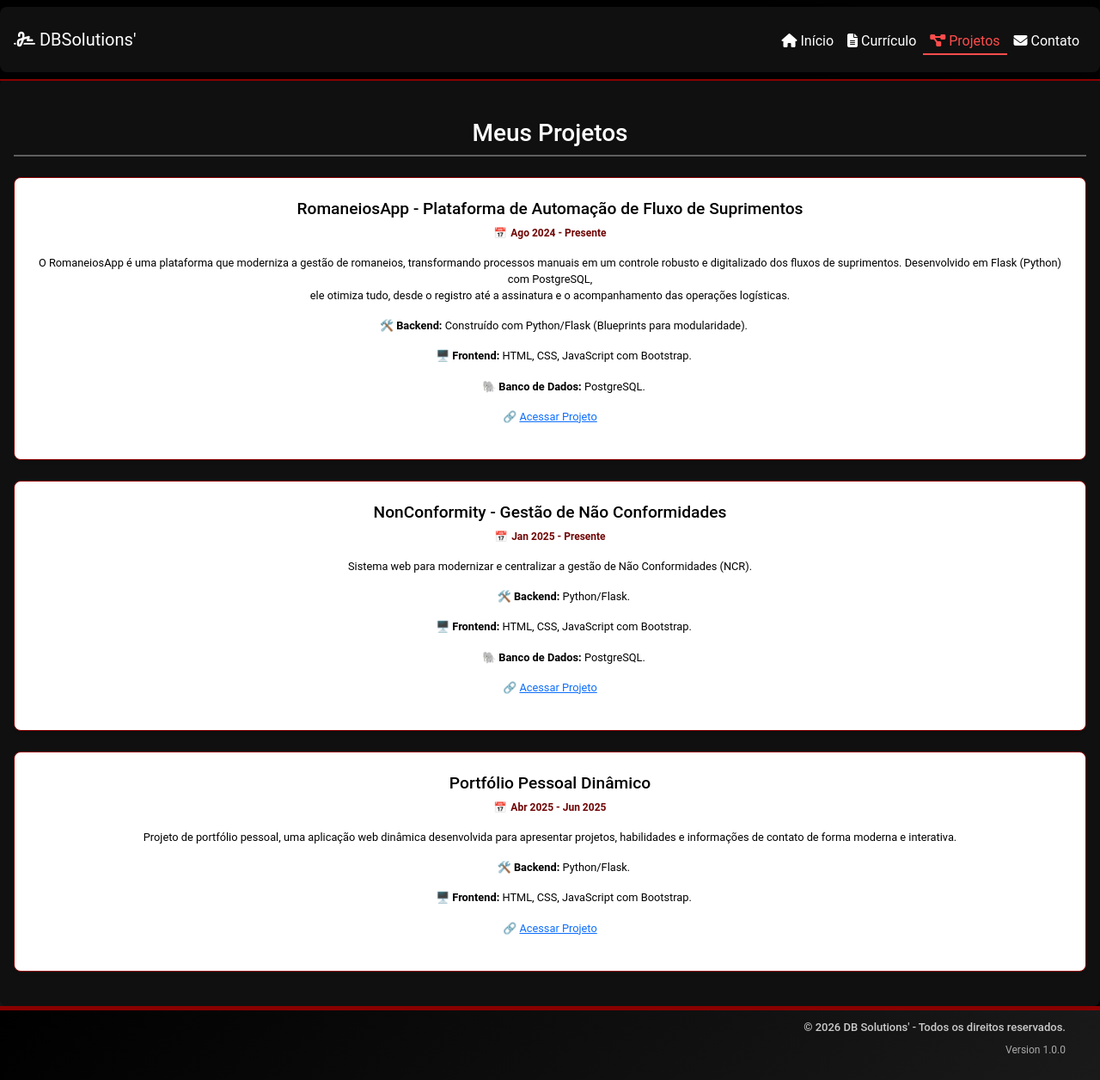
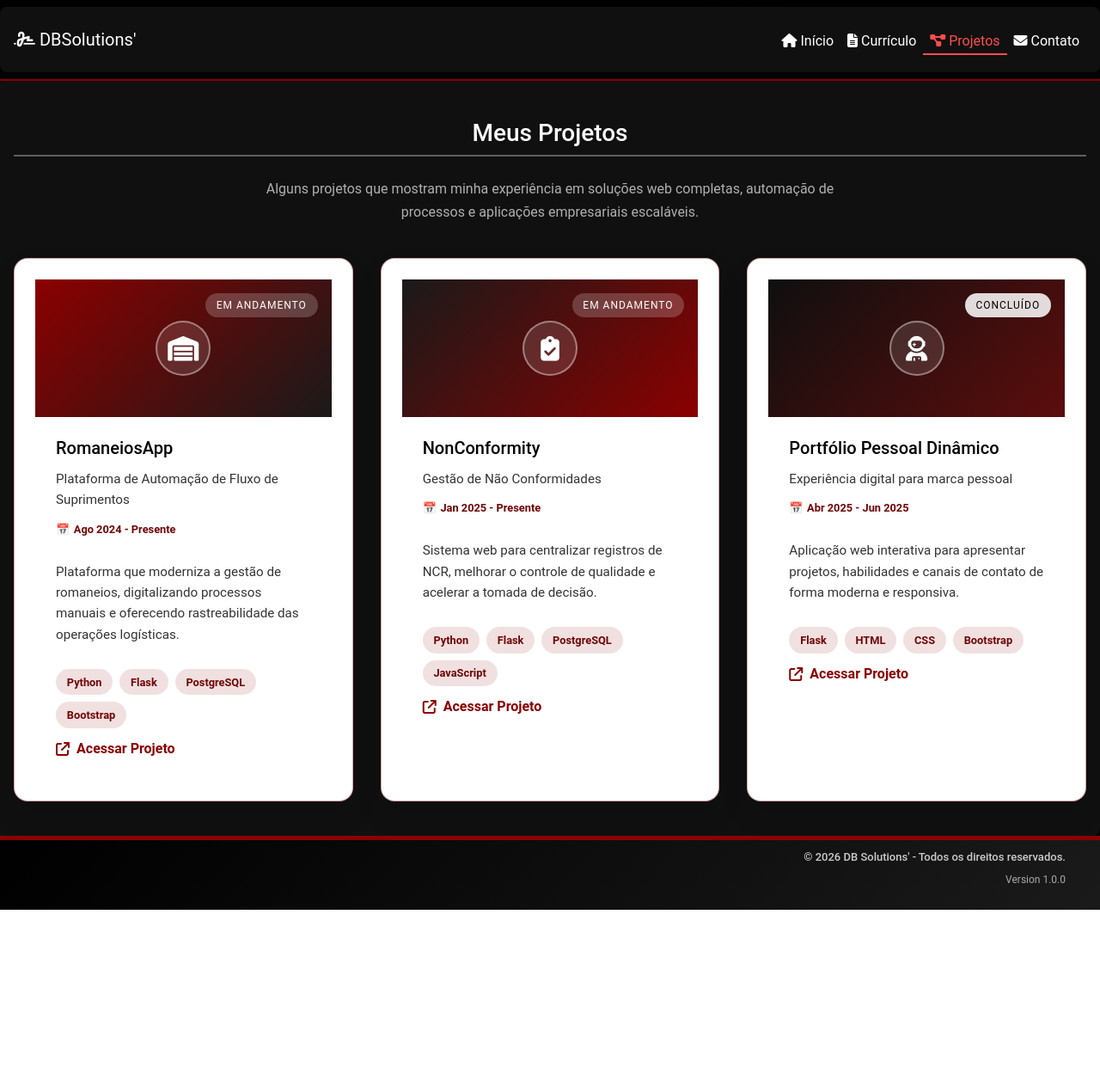
Before and after one commit to diegobernardessv/Curriculum-Vitae_DiegoBernardes, a Flask app: page /projects.html in a window 1280 px wide. Shown: the whole page at 86% size. After the commit the page ends 1058 px from the top, so only its background shows below. Run offline with Flask 3, Linux system fonts and the light colour scheme.

Commit message:
feat: es

```diff
--- a/static/css/style.css
+++ b/static/css/style.css
@@ -672,6 +672,158 @@ article time::before {
 }
 
 /* ============================
+   6.2 PROJETOS
+   ============================ */
+.projects-page {
+    padding: 2rem 1.5rem 3rem;
+}
+
+.projects-section {
+    text-align: center;
+}
+
+.projects-intro {
+    color: var(--color-muted);
+    max-width: 720px;
+    margin: 0 auto 2.5rem;
+    line-height: 1.7;
+}
+
+.projects-grid {
+    display: grid;
+    grid-template-columns: repeat(auto-fit, minmax(280px, 1fr));
+    gap: 2rem;
+}
+
+.project-card {
+    background: #ffffff;
+    border-radius: 16px;
+    overflow: hidden;
+    border: 1px solid rgba(139, 0, 0, 0.35);
+    box-shadow: 0 16px 30px rgba(0, 0, 0, 0.12);
+    display: flex;
+    flex-direction: column;
+    text-align: left;
+    transition: transform 0.2s ease, box-shadow 0.2s ease;
+}
+
+.project-card:hover {
+    transform: translateY(-6px);
+    box-shadow: 0 20px 40px rgba(139, 0, 0, 0.18);
+}
+
+.project-cover {
+    position: relative;
+    min-height: 160px;
+    display: flex;
+    align-items: center;
+    justify-content: center;
+    background: linear-gradient(135deg, rgba(139, 0, 0, 0.8), rgba(0, 0, 0, 0.9));
+}
+
+.project-cover--romaneios {
+    background: linear-gradient(135deg, #8b0000, #1a1a1a);
+}
+
+.project-cover--ncr {
+    background: linear-gradient(135deg, #1a1a1a, #8b0000);
+}
+
+.project-cover--portfolio {
+    background: linear-gradient(135deg, #0f0f0f, #5c0d0d);
+}
+
+.project-icon {
+    width: 64px;
+    height: 64px;
+    border-radius: 50%;
+    background: rgba(255, 255, 255, 0.12);
+    border: 2px solid rgba(255, 255, 255, 0.4);
+    display: flex;
+    align-items: center;
+    justify-content: center;
+    color: #ffffff;
+    font-size: 1.8rem;
+}
+
+.project-status {
+    position: absolute;
+    top: 16px;
+    right: 16px;
+    background: rgba(255, 255, 255, 0.2);
+    color: #ffffff;
+    padding: 0.3rem 0.8rem;
+    border-radius: 999px;
+    font-size: 0.75rem;
+    text-transform: uppercase;
+    letter-spacing: 1px;
+}
+
+.project-status--done {
+    background: rgba(255, 255, 255, 0.85);
+    color: #000000;
+}
+
+.project-body {
+    padding: 1.5rem;
+    color: #000000;
+    display: flex;
+    flex-direction: column;
+    gap: 0.75rem;
+}
+
+.project-body h4 {
+    font-size: 1.25rem;
+    margin-bottom: 0;
+}
+
+.project-subtitle {
+    color: #555555;
+    font-size: 0.95rem;
+    margin-bottom: 0;
+}
+
+.project-body time {
+    color: #700505;
+    font-size: 0.8rem;
+}
+
+.project-body p {
+    color: #333333;
+    font-size: 0.95rem;
+    line-height: 1.6;
+}
+
+.project-tags {
+    display: flex;
+    flex-wrap: wrap;
+    gap: 0.5rem;
+}
+
+.project-tags span {
+    background: rgba(139, 0, 0, 0.12);
+    color: #700505;
+    border-radius: 999px;
+    padding: 0.35rem 0.8rem;
+    font-size: 0.8rem;
+    font-weight: 600;
+}
+
+.project-link {
+    margin-top: auto;
+    color: var(--color-accent);
+    font-weight: 600;
+    text-decoration: none;
+    display: inline-flex;
+    align-items: center;
+    gap: 0.5rem;
+}
+
+.project-link:hover {
+    color: var(--color-accent-light);
+}
+
+/* ============================
    7. FOOTER
    ============================ */
 .footer {
@@ -897,6 +1049,18 @@ article time::before {
         height: 32px;
         font-size: 0.9rem;
     }
+
+    .projects-page {
+        padding: 1.5rem 1rem 2.5rem;
+    }
+
+    .projects-grid {
+        gap: 1.5rem;
+    }
+
+    .project-body {
+        padding: 1.25rem;
+    }
 }
 
 @media (max-width: 480px) {
--- a/templates/projects.html
+++ b/templates/projects.html
@@ -3,48 +3,96 @@
 {% block title %}Projetos | Diego Bernardes Silva{% endblock %}
 
 {% block content %}
-    <main class="container">
-        <section id="projects">
+    <main class="container projects-page">
+        <section id="projects" class="projects-section">
             <h3>Meus Projetos</h3>
+            <p class="projects-intro">
+                Alguns projetos que mostram minha experiência em soluções web completas, automação de processos e
+                aplicações empresariais escaláveis.
+            </p>
 
-            <article>
-                <h4>RomaneiosApp - Plataforma de Automação de Fluxo de Suprimentos</h4>
+            <div class="projects-grid">
+                <article class="project-card">
+                    <div class="project-cover project-cover--romaneios">
+                        <div class="project-icon">
+                            <i class="fas fa-warehouse"></i>
+                        </div>
+                        <span class="project-status">Em andamento</span>
+                    </div>
+                    <div class="project-body">
+                        <h4>RomaneiosApp</h4>
+                        <p class="project-subtitle">Plataforma de Automação de Fluxo de Suprimentos</p>
                         <time class="datetime" datetime="2024-08">Ago 2024 - Presente</time>
-                <p>O RomaneiosApp é uma plataforma que moderniza a gestão de romaneios, transformando processos manuais
-                    em um controle robusto e digitalizado dos fluxos de suprimentos. Desenvolvido em Flask (Python) com
-                    PostgreSQL,<br> ele otimiza tudo, desde o registro até a assinatura e o acompanhamento das operações
-                    logísticas.</p>
-                <ul>
-                    <li><strong>🛠️ Backend:</strong> Construído com Python/Flask (Blueprints para modularidade).</li>
-                    <li><strong>🖥️ Frontend:</strong> HTML, CSS, JavaScript com Bootstrap.</li>
-                    <li><strong>🐘 Banco de Dados:</strong> PostgreSQL.</li>
-                </ul>
-                <p>🔗 <a href="https://romaneiosapp.dbsolutions.dev.br/" target="_blank">Acessar Projeto</a></p>
+                        <p>
+                            Plataforma que moderniza a gestão de romaneios, digitalizando processos manuais e
+                            oferecendo rastreabilidade das operações logísticas.
+                        </p>
+                        <div class="project-tags">
+                            <span>Python</span>
+                            <span>Flask</span>
+                            <span>PostgreSQL</span>
+                            <span>Bootstrap</span>
+                        </div>
+                        <a class="project-link" href="https://romaneiosapp.dbsolutions.dev.br/" target="_blank" rel="noopener">
+                            <i class="fas fa-arrow-up-right-from-square"></i> Acessar Projeto
+                        </a>
+                    </div>
                 </article>
 
-            <article>
-                <h4>NonConformity - Gestão de Não Conformidades</h4>
+                <article class="project-card">
+                    <div class="project-cover project-cover--ncr">
+                        <div class="project-icon">
+                            <i class="fas fa-clipboard-check"></i>
+                        </div>
+                        <span class="project-status">Em andamento</span>
+                    </div>
+                    <div class="project-body">
+                        <h4>NonConformity</h4>
+                        <p class="project-subtitle">Gestão de Não Conformidades</p>
                         <time class="datetime" datetime="2025-01">Jan 2025 - Presente</time>
-                <p>Sistema web para modernizar e centralizar a gestão de Não Conformidades (NCR).</p>
-                <ul>
-                    <li><strong>🛠️ Backend:</strong> Python/Flask.</li>
-                    <li><strong>🖥️ Frontend:</strong> HTML, CSS, JavaScript com Bootstrap.</li>
-                    <li><strong>🐘 Banco de Dados:</strong> PostgreSQL.</li>
-                </ul>
-                <p>🔗 <a href="https://nonconformity.dbsolutions.dev.br/" target="_blank">Acessar Projeto</a></p>
+                        <p>
+                            Sistema web para centralizar registros de NCR, melhorar o controle de qualidade e acelerar
+                            a tomada de decisão.
+                        </p>
+                        <div class="project-tags">
+                            <span>Python</span>
+                            <span>Flask</span>
+                            <span>PostgreSQL</span>
+                            <span>JavaScript</span>
+                        </div>
+                        <a class="project-link" href="https://nonconformity.dbsolutions.dev.br/" target="_blank" rel="noopener">
+                            <i class="fas fa-arrow-up-right-from-square"></i> Acessar Projeto
+                        </a>
+                    </div>
                 </article>
 
-            <article>
+                <article class="project-card">
+                    <div class="project-cover project-cover--portfolio">
+                        <div class="project-icon">
+                            <i class="fas fa-user-astronaut"></i>
+                        </div>
+                        <span class="project-status project-status--done">Concluído</span>
+                    </div>
+                    <div class="project-body">
                         <h4>Portfólio Pessoal Dinâmico</h4>
+                        <p class="project-subtitle">Experiência digital para marca pessoal</p>
                         <time class="datetime" datetime="2025-04">Abr 2025 - Jun 2025</time>
-                <p>Projeto de portfólio pessoal, uma aplicação web dinâmica desenvolvida para apresentar projetos,
-                    habilidades e informações de contato de forma moderna e interativa.</p>
-                <ul>
-                    <li><strong>🛠️ Backend:</strong> Python/Flask.</li>
-                    <li><strong>🖥️ Frontend:</strong> HTML, CSS, JavaScript com Bootstrap.</li>
-                </ul>
-                <p>🔗 <a href="https://www.dbsolutions.dev.br/" target="_blank">Acessar Projeto</a></p>
+                        <p>
+                            Aplicação web interativa para apresentar projetos, habilidades e canais de contato de forma
+                            moderna e responsiva.
+                        </p>
+                        <div class="project-tags">
+                            <span>Flask</span>
+                            <span>HTML</span>
+                            <span>CSS</span>
+                            <span>Bootstrap</span>
+                        </div>
+                        <a class="project-link" href="https://www.dbsolutions.dev.br/" target="_blank" rel="noopener">
+                            <i class="fas fa-arrow-up-right-from-square"></i> Acessar Projeto
+                        </a>
+                    </div>
                 </article>
+            </div>
         </section>
     </main>
 {% endblock %}
```
Lines whose indentation alone changed are shown as unchanged.
